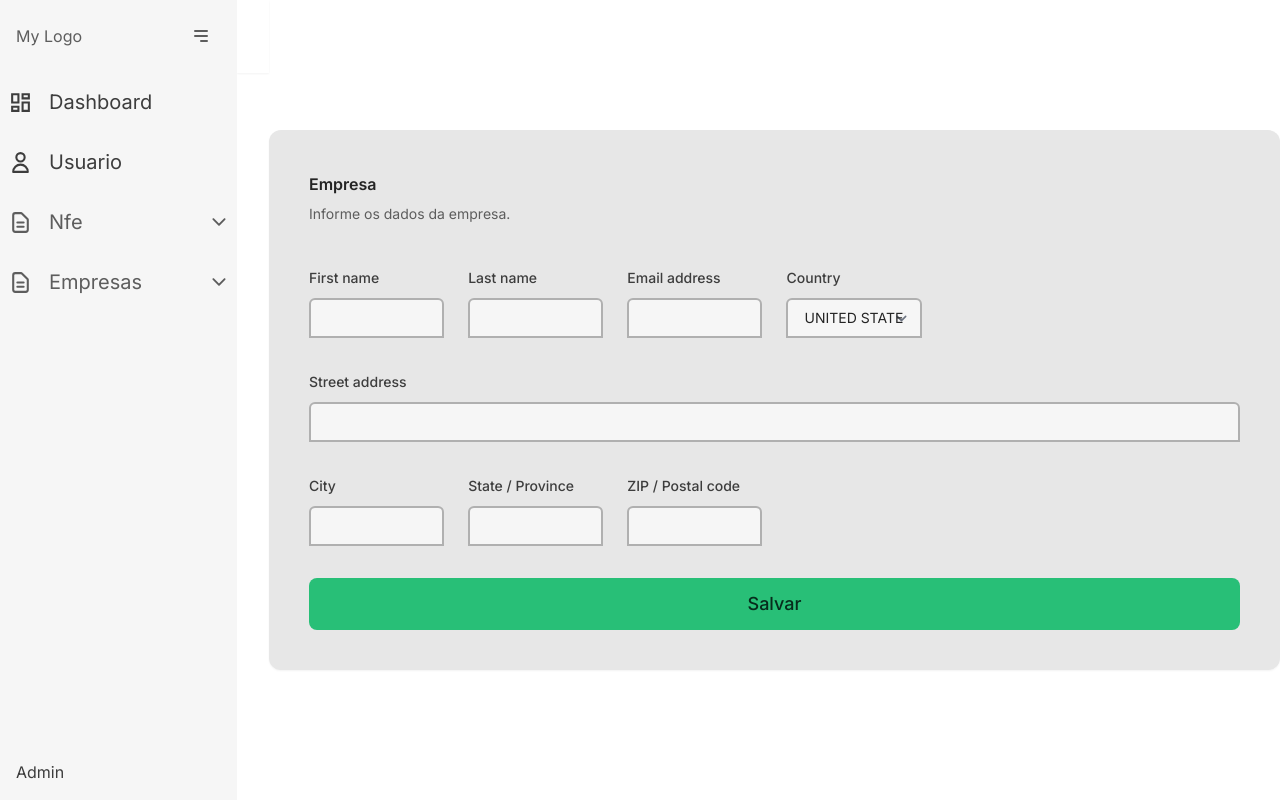
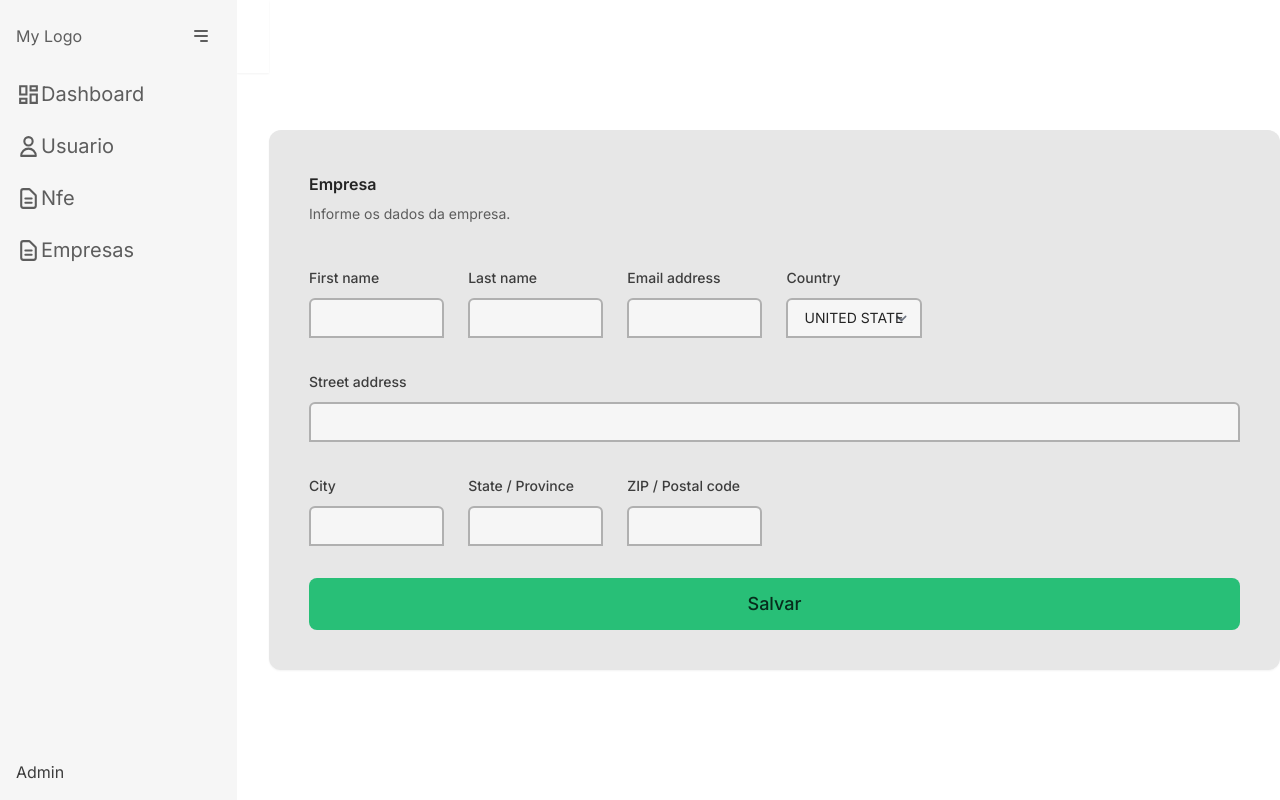
Before and after one commit to felipecaninnovaes/nf-manager, a Next.js app: page /portal/empresas/cadastro in a window 1280 px wide. Built offline with nearby package versions, Linux system fonts and the light colour scheme.

Commit message:
Add DropdownMenu component

```diff
--- /dev/null
+++ b/src/components/dropdown.tsx
@@ -0,0 +1,99 @@
+"use client";
+import React, { useState } from "react";
+import Link from "next/link";
+import { IconType } from "react-icons";
+
+interface NavItem {
+	label: string;
+	href: string;
+	submenu?: boolean;
+	icon?: IconType;
+	subMenuItems?: NavItem[];
+}
+
+interface DropdownMenuProps {
+	items: NavItem[];
+	collapsed?: boolean;
+	setCollapsed(collapsed: boolean): void;
+}
+
+const DropdownMenu: React.FC<DropdownMenuProps> = ({
+	items,
+	collapsed,
+	setCollapsed,
+}: DropdownMenuProps) => {
+	const [activeIndex, setActiveIndex] = useState(-1);
+	const handleClick = (index: number) => {
+		setCollapsed(false);
+		setActiveIndex((prevIndex) => (prevIndex === index ? -1 : index));
+	};
+
+	return (
+		<ul
+		className={`transition-colors duration-300 flex flex-col gap-2 ${
+		collapsed ? "items-center" : "flex"}`}
+		>
+			{items.map((item, index) => (
+				<li
+					key={item.label}
+					className="px-4 py-2 hover:bg-gray-200 transition-all duration-200 ease-in-out transform"
+				>
+					{item.submenu ? (
+						<button
+							type="button"
+							onClick={() => handleClick(index)}
+							className={`flex items-center ${
+								activeIndex === index ? "text-blue-500" : ""
+							}`}
+						>
+							{item.icon && React.createElement(item.icon, { size: "25" })}
+							<span className="text-xl flex">
+								{collapsed ? "" : item?.label}
+							</span>
+						</button>
+					) : (
+						<Link
+							href={item.href}
+							onClick={() => handleClick(index)}
+							className={`flex items-center ${
+								activeIndex === index ? "text-blue-500" : ""
+							}`}
+						>
+							{item.icon && React.createElement(item.icon, { size: "25" })}
+							<span className="text-xl flex">
+								{collapsed ? "" : item?.label}
+							</span>
+						</Link>
+					)}
+					{item.submenu && activeIndex === index && (
+						<ul
+							className={`bg-gray-200 rounded-md py-2 mt-2 transition-all duration-200 ease-in-out transform ${
+								activeIndex === index ? "scale-100" : "scale-0"
+							}`}
+						>
+							{item.subMenuItems?.map((subItem, subIndex) => (
+								<li
+									key={subItem.label}
+									className="px-4 py-2 hover:bg-gray-300 transition-all duration-200 ease-in-out transform"
+								>
+									<Link
+										href={subItem.href}
+										className="transition-colors duration-300 flex gap-2"
+									>
+										{subItem.icon &&
+											React.createElement(subItem.icon, { size: "25" })}
+										<span className="text-xl flex">
+											{collapsed ? "" : subItem?.label}
+										</span>
+									</Link>
+								</li>
+							))}
+						</ul>
+					)}
+				</li>
+			))}
+		</ul>
+	);
+};
+
+export default DropdownMenu;
--- a/src/components/sidebar.tsx
+++ b/src/components/sidebar.tsx
@@ -2,20 +2,34 @@
 import React, { useState } from "react";
 import { cn } from "@/libs/utils";
 import Link from "next/link";
-import { HiMenuAlt3, HiCloudUpload, HiOutlineDocumentText, HiDocumentText, HiOutlineUser } from "react-icons/hi";
+import {
+	HiMenuAlt3,
+	HiCloudUpload,
+	HiOutlineDocumentText,
+	HiDocumentText,
+	HiOutlineUser,
+} from "react-icons/hi";
 import { MdOutlineDashboard } from "react-icons/md";
 import { IconType } from "react-icons";
-import { usePathname } from "next/navigation";
-import { IoIosArrowDown } from "react-icons/io";
-import { IEmpresas } from "@/interfaces/empresas";
-// define a NavItem prop
-export type NavItem = {
+import DropdownMenu from "./dropdown";
+
+interface NavItem {
 	label: string;
 	href: string;
-	icon: IconType;
 	submenu?: boolean;
+	icon?: IconType;
 	subMenuItems?: NavItem[];
+}
+
+type Props = {
+	collapsed?: boolean;
+	navItems?: NavItem[];
+	navItem?: NavItem;
+	setCollapsed(collapsed: boolean): void;
+	shown: boolean;
+	pathName?: string;
 };
+
 export const defaultNavItems: NavItem[] = [
 	{ label: "Dashboard", href: "/portal/dashboard", icon: MdOutlineDashboard },
 	{ label: "Usuario", href: "/portal/usuarios", icon: HiOutlineUser },
@@ -26,7 +40,8 @@ export const defaultNavItems: NavItem[] = [
 		submenu: true,
 		subMenuItems: [
 			{ label: "Notas", href: "/portal/nfe/emitidas", icon: HiDocumentText },
-			{ label: "Upload", href: "/portal/nfe/upload", icon: HiCloudUpload }],
+			{ label: "Upload", href: "/portal/nfe/upload", icon: HiCloudUpload },
+		],
 	},
 	{
 		label: "Empresas",
@@ -34,34 +49,23 @@ export const defaultNavItems: NavItem[] = [
 		icon: HiOutlineDocumentText,
 		submenu: true,
 		subMenuItems: [
-			{ label: "Cadastro", href: "/portal/empresas/cadastro", icon: HiCloudUpload }],
+			{
+				label: "Cadastro",
+				href: "/portal/empresas/cadastro",
+				icon: HiCloudUpload,
+			},
+		],
 	},
 ];
 // add NavItem prop to component prop
-type Props = {
-	collapsed?: boolean;
-	navItems?: NavItem[];
-	navItem?: NavItem;
-	setCollapsed(collapsed: boolean): void;
-	shown: boolean;
-	pathName?: string;
-	data?: IEmpresas[];
-};
 
 const Sidebar = ({
 	navItems = defaultNavItems,
 	shown,
 	collapsed,
 	setCollapsed,
-	data
 }: Props) => {
 	const Icon = collapsed ? HiMenuAlt3 : HiMenuAlt3;
-	const pathname = usePathname();
-	const [subMenuOpen, setSubMenuOpen] = useState(false);
-	const toggleSubMenu = () => {
-		setSubMenuOpen(!subMenuOpen);
-		setCollapsed(false);
-	};
 	return (
 		<div
 			className={cn({
@@ -77,7 +81,6 @@ const Sidebar = ({
 					"flex flex-col h-screen transition-all duration-300 ease-in-out inset-0 w-full": true,
 				})}
 			>
-				{/* logo and collapse button */}
 				<div
 					className={cn({
 						"flex items-center transition-all duration-300 ease-in-out": true,
@@ -94,90 +97,7 @@ const Sidebar = ({
 						<Icon className="w-5 h-5" />
 					</button>
 				</div>
-
-				{navItems.map((item, index) => {
-					return (
-						<div
-							className={
-								collapsed
-									? "flex items-center py-2 justify-center transition-all duration-300 ease-in-out"
-									: " py-2 justify-center transition-all duration-300 ease-in-out"
-
-							}
-							key={index + 1}
-						>
-							{item.submenu ? (
-								<>
-									<button
-										type="button"
-										onClick={toggleSubMenu}
-										className={
-											collapsed
-												? ""
-												: `flex flex-row transition-all duration-300 ease-in-out items-center p-2 rounded-lg hover-bg-zinc-100 w-full justify-between hover:bg-zinc-100 ${
-														pathname.includes(item.href)
-															? "bg-zinc-100"
-															: "flex items-center"
-												  }`
-										}
-									>
-										<div
-											className={
-												collapsed
-													? "flex flex-row p-2 items-center transition-all duration-300 ease-in-out"
-													: "flex flex-row space-x-4 items-center transition-all duration-300 ease-in-out"
-											}
-										>
-											{React.createElement(item?.icon, { size: "25" })}{" "}
-											<span className="text-xl flex">
-												{collapsed ? "" : item.label}
-											</span>
-										</div>
-
-										<div
-											className={`${
-												subMenuOpen
-													? "rotate-180 transition-all duration-300 ease-in-out"
-													: "transition-all duration-300 ease-in-out"
-											} flex`}
-										>
-											{collapsed ? "" : <IoIosArrowDown size="20" />}
-										</div>
-									</button>
-
-									{subMenuOpen && (
-										<div
-											className={
-												collapsed
-													? "flex items-center py-2 justify-center transition-all duration-300 ease-in-out"
-													: " py-2 justify-center dark:bg-shark-800 transition-all duration-300 ease-in-out"
-											}
-											key={index + 1}
-										>
-											<SubMenuItem
-												key={index + 1}
-												navItems={item.subMenuItems}
-												collapsed={collapsed}
-												pathName={pathname}
-												setCollapsed={setCollapsed}
-												shown={shown}
-											/>
-										</div>
-									)}
-								</>
-							) : (
-								<MenuItem
-									key={index + 3}
-									navItem={item}
-									collapsed={collapsed}
-									pathName={pathname}
-									setCollapsed={setCollapsed}
-									shown={shown}
-								/>
-							)}
-						</div>
-					);
-				})}
+				<DropdownMenu items={navItems} collapsed={collapsed} setCollapsed={setCollapsed}/>
 				<div
 					className={cn({
 						"grid place-content-stretch p-4 h-screen": true,
@@ -189,7 +109,6 @@ const Sidebar = ({
 								<span className="text-shark-900 dark:text-shark-100 my-0">
 									Admin
 								</span>
-
 							</div>
 						)}
 					</div>
@@ -198,55 +117,84 @@ const Sidebar = ({
 		</div>
 	);
 };
+
+// const DropdownMenu: React.FC<DropdownMenuProps> = ({
+// 	items,
+// 	collapsed,
+// 	setCollapsed,
+// }: DropdownMenuProps) => {
+// 	const [activeIndex, setActiveIndex] = useState(-1);
+// 	const handleClick = (index: number) => {
+// 		setCollapsed(false);
+// 		setActiveIndex((prevIndex) => (prevIndex === index ? -1 : index));
+// 	};
+
+// 	return (
+// 		<ul
+// 		className={`transition-colors duration-300 flex flex-col gap-2 ${
+// 		collapsed ? "items-center" : "flex"}`}
+// 		>
+// 			{items.map((item, index) => (
+// 				<li
+// 					key={item.label}
+// 					className="px-4 py-2 hover:bg-gray-200 transition-all duration-200 ease-in-out transform"
+// 				>
+// 					{item.submenu ? (
+// 						<button
+// 							type="button"
+// 							onClick={() => handleClick(index)}
+// 							className={`flex items-center ${
+// 								activeIndex === index ? "text-blue-500" : ""
+// 							}`}
+// 						>
+// 							{item.icon && React.createElement(item.icon, { size: "25" })}
+// 							<span className="text-xl flex">
+// 								{collapsed ? "" : item?.label}
+// 							</span>
+// 						</button>
+// 					) : (
+// 						<Link
+// 							href={item.href}
+// 							onClick={() => handleClick(index)}
+// 							className={`flex items-center ${
+// 								activeIndex === index ? "text-blue-500" : ""
+// 							}`}
+// 						>
+// 							{item.icon && React.createElement(item.icon, { size: "25" })}
+// 							<span className="text-xl flex">
+// 								{collapsed ? "" : item?.label}
+// 							</span>
+// 						</Link>
+// 					)}
+// 					{item.submenu && activeIndex === index && (
+// 						<ul
+// 							className={`bg-gray-200 rounded-md py-2 mt-2 transition-all duration-200 ease-in-out transform ${
+// 								activeIndex === index ? "scale-100" : "scale-0"
+// 							}`}
+// 						>
+// 							{item.subMenuItems?.map((subItem, subIndex) => (
+// 								<li
+// 									key={subItem.label}
+// 									className="px-4 py-2 hover:bg-gray-300 transition-all duration-200 ease-in-out transform"
+// 								>
+// 									<Link
+// 										href={subItem.href}
+// 										className="transition-colors duration-300 flex gap-2"
+// 									>
+// 										{subItem.icon &&
+// 											React.createElement(subItem.icon, { size: "25" })}
+// 										<span className="text-xl flex">
+// 											{collapsed ? "" : subItem?.label}
+// 										</span>
+// 									</Link>
+// 								</li>
+// 							))}
+// 						</ul>
+// 					)}
+// 				</li>
+// 			))}
+// 		</ul>
+// 	);
+// };
+
 export default Sidebar;
-
-const SubMenuItem = ({ navItems, collapsed, pathName }: Props) => {
-	return (
-		<div
-			className={cn({
-				"transition-colors duration-300 flex flex-col gap-2": true, //animation
-			})}
-		>
-			{navItems?.map((subItem, idx) => {
-				return (
-					<Link
-						key={idx + 1}
-						href={subItem?.href || "flex items-center "}
-						className={cn({
-							"text-shark-900 dark:text-shark-100 hover:bg-shark-200 dark:hover:bg-shark-900 flex items-center": true, //colors
-							"transition-colors duration-300 ": true, //animation
-							"rounded-md p-1 mx-5 gap-4": !collapsed,
-							"font-bold": subItem?.href === pathName ? true : false,
-						})}
-					>
-						{collapsed
-							? ""
-							: subItem?.icon &&
-							  React.createElement(subItem.icon, { size: "25" })}{" "}
-						<span className="text-xl flex">
-							{collapsed ? "" : subItem?.label}
-						</span>
-					</Link>
-				);
-			})}
-		</div>
-	);
-};
-
-const MenuItem = ({ navItem, collapsed, pathName }: Props) => {
-	return (
-		<Link
-			href={navItem?.href || "flex items-center "}
-			className={cn({
-				"text-shark-900 dark:text-shark-100 hover:bg-shark-200 dark:hover:bg-shark-900 flex items-center": true, //colors
-				"transition-colors duration-300": true, //animation
-				"rounded-md p-2 gap-4": !collapsed,
-				"rounded-full p-2 w-10 h-10": collapsed,
-				"font-bold": navItem?.href === pathName ? true : false,
-			})}
-		>
-			{navItem?.icon && React.createElement(navItem.icon, { size: "25" })}{" "}
-			<span className="text-xl flex">{collapsed ? "" : navItem?.label}</span>
-		</Link>
-	);
-};
```
